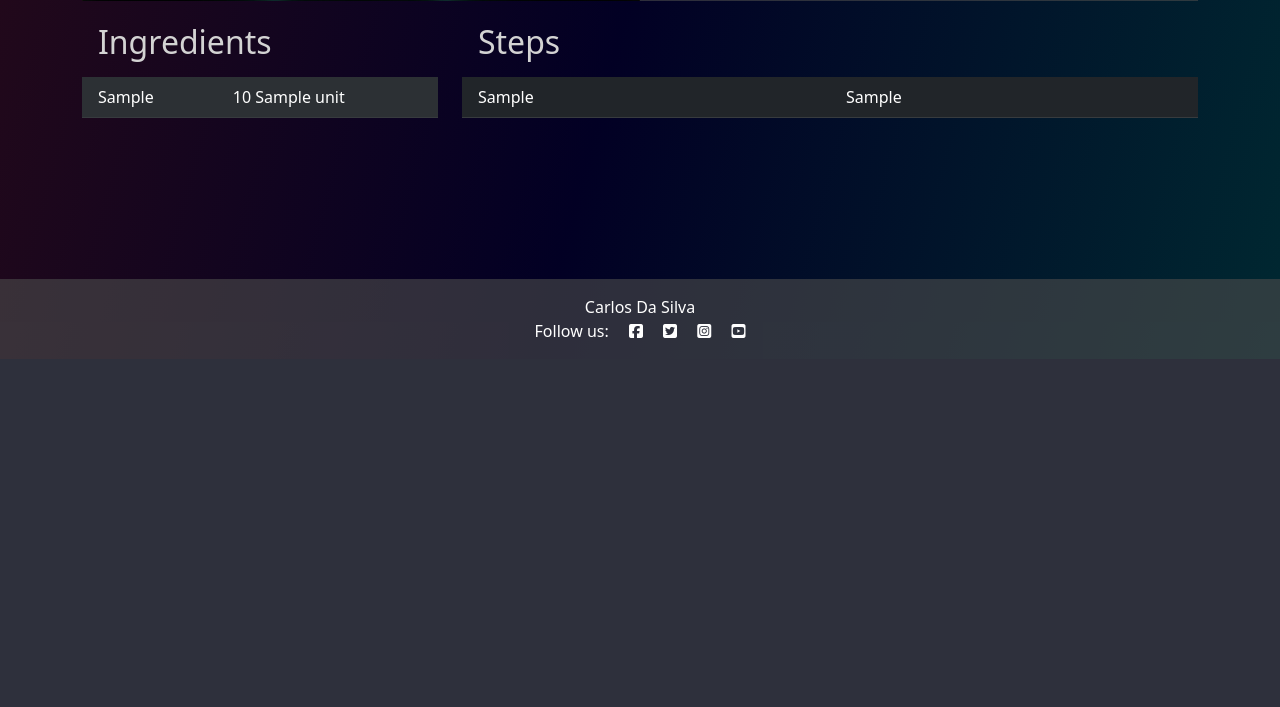
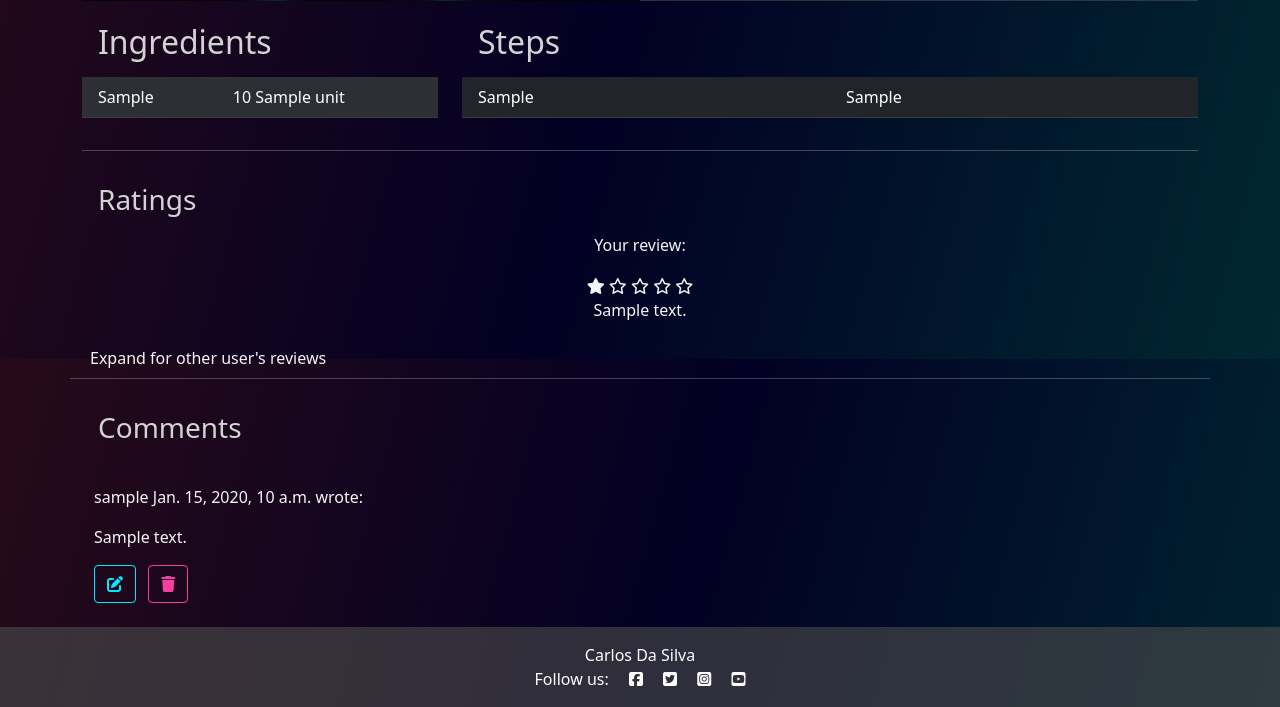
Before and after one commit to dasic002/virtual_recipe_book, a Django app: template recipe_book/templates/recipe_book/recipe_detail.html in a window 1280 px wide. Shown: the part 441-1148 px from the top of the page. Before the commit the page ends 800 px from the top, so only its background shows below. Run offline with Django 5.2, Linux system fonts and the light colour scheme; a user stored in the database is signed in; tables that the repository leaves empty hold one stand-in row (values such as "Sample post"); the template is opened without the code that fills it: values that come from a table or form of the project are taken from there, most other values are stand-ins (such as "Sample title", 1, 10 or a date in 2020); data that the repository does not hold is empty; some libraries are stand-ins or nearby versions.

Commit message:
Add Reviews and comments section to recipe_detail
Add user_rating and comments to recipe_detail view.

Add Reviews and comments section to recipe_detail template.

Add styles for reviews and comments section.

Add meta theme-color to base template to render background colour on browser heads.

```diff
--- a/recipe_book/templates/recipe_book/recipe_detail.html
+++ b/recipe_book/templates/recipe_book/recipe_detail.html
@@ -52,8 +52,102 @@
                 </tr>
                 {% endfor %}
             </table>
-            <p class="card-text">
-            </p>
+        </div>
+    </div>
+</div>
+<!-- Recipes reviews and comments -->
+<div class="container">
+    <hr>
+    <div class="row">
+        <div class="col-12 card">
+            <!-- Recipe reviews -->
+            <h3 class="recipe-subtitle">Ratings</h3>
+            <div class="text-center {% if user.is_anonymous %}dark-bg {% else %}pt-0 {% endif %}p-3">
+                {% if user.is_anonymous %}
+                <p><a href="#">Log in</a> or Sign Up to add a review</p>
+                <button type="button" class="btn btn-lg btn--cta btn-signup" data-toggle="modal"
+                    data-target="#signUpModal">Sign Up</button>
+                {% else %}
+                <p class="card-text">Your review:</p>
+                {% with n='*****' %}
+                {% for star in n %}
+                {% if forloop.counter <= user_rating.score %} <button class="btn btn-save"><i
+                        class="fa-solid fa-star"></i></button>
+                    {% else %}
+                    <button class="btn btn-save"><i class="fa-regular fa-star"></i></button>
+                    {% endif %}
+                    {% endfor %}
+                    {% endwith %}
+                    {% endif %}
+                    <p class="card-text">{{ user_rating.review }}</p>
+            </div>
+            {% if ratings|length != 0 %}
+            <details>
+                <summary>for other user's reviews</summary>
+                <table class="table table-dark table-striped">
+                    {% for line in ratings %}
+                    {% if line.author != user %}
+                    <tr>
+                        <td class="card-text">{{ line.author }}</td>
+                        <td class="card-text">
+                            {% with n='*****' %}
+                            {% for star in n %}
+                            {% if forloop.counter <= line.score %} <span><i class="fa-solid fa-star"></i></span>
+                                {% else %}
+                                <span><i class="fa-regular fa-star"></i></span>
+                                {% endif %}
+                                {% endfor %}
+                                {% endwith %}
+                        </td>
+                        <td class="card-text">{{ line.review }}</td>
+                    </tr>
+                    {% endif %}
+                    {% endfor %}
+                </table>
+            </details>
+            {% endif %}
+        </div>
+        <hr>
+        <div class="row">
+            <div class="col-12 card">
+                <!-- The recipe comments. -->
+                <h3 class="recipe-subtitle">Comments</h3>
+                <div class="card-body">
+                    {% for comment in comments %}
+                    <div class="row">
+                        <div class="col-1"></div>
+                        <div class="p-2 comments
+                    {% if not comment.approved and comment.author == user %}
+                    faded
+                    {% elif not comment.approved %} d-none{% endif %}">
+                            <p class="font-weight-bold">
+                                {{ comment.author }}
+                                <span class="font-weight-normal">
+                                    {{ comment.created_on }}
+                                </span> wrote:
+                            </p>
+                            <div id="comment{{ comment.id }}">
+                                {{ comment.body | linebreaks }}
+                                {% if user.is_authenticated and comment.author == user %}
+                                <span>
+                                    <button class="btn btn-edit" data-comment_id="{{ comment.id }}"><i
+                                            class="fa-solid fa-pen-to-square"></i></button>
+                                    <button class="btn btn-delete" data-comment_id="{{ comment.id }}"><i
+                                            class="fa-solid fa-trash"></i></button>
+                                </span>
+                                {% endif %}
+                            </div>
+                            {% if not comment.approved and comment.author == user %}
+                            <p class="approval">
+                                This comment is awaiting approval
+                            </p>
+                            {% endif %}
+                        </div>
+                    </div>
+                    <!-- Our for loop ends here -->
+                    {% endfor %}
+                </div>
+            </div>
         </div>
     </div>
 </div>
--- a/static/css/style.css
+++ b/static/css/style.css
@@ -3,6 +3,19 @@ body {
     background: linear-gradient(105deg, rgb(39 10 25) 0%, rgba(2, 0, 36, 1) 50%, rgb(0 40 49) 100%);
     color: whitesmoke;
     background-attachment: fixed;
+}
+
+summary {
+    padding: 0.5em;
+    list-style-type: 'Expand ';
+}
+
+details[open]>summary {
+    list-style-type: 'Collapse ';
+}
+
+details[open] summary {
+    margin-bottom: 0.5em;
 }
 
 .brand {
@@ -133,14 +146,17 @@ body {
 
 .btn-signup,
 .btn-edit {
-    background-color: #188181;
-    color: #fff;
+    background-color: transparent;
+    color: #01ebfe;
+    border: 1px solid #01ebfe;
 }
 
 .btn-signup:hover,
-.btn-signup:active {
-    background-color: #fff;
-    color: #23BBBB;
+.btn-signup:active,
+.btn-edit:hover {
+    background-color: #01ebfe;
+    color: #fff;
+    border: 1px solid transparent;
 }
 
 .link {
@@ -162,8 +178,9 @@ body {
 }
 
 .btn-delete {
-    color: #fff;
-    background: #E84610;
+    color: #F53FA0;
+    background: transparent;
+    border: 1px solid #F53FA0;
 }
 
 .btn-save:hover,
@@ -173,6 +190,16 @@ body {
     border: none;
 }
 
+.btn-delete:hover {
+    color: #fff;
+    background: #F53FA0;
+    border: 1px solid transparent;
+}
+
+.comments .btn {
+    margin-right: 0.5rem;
+}
+
 .faded {
     color: rgb(172, 175, 175);
 }
--- a/templates/base.html
+++ b/templates/base.html
@@ -7,6 +7,7 @@
 <head>
     <title>Chefs on the net</title>
     <meta name="viewport" content="width=device-width, initial-scale=1" />
+    <meta name="theme-color" content="rgb(2, 0, 36)">
 
     <!-- Google Fonts CSS -->
     <link rel="preconnect" href="https://fonts.gstatic.com">
```
Also changed, not shown: recipe_book/views.py (+17 -4 lines), 1 other file.
